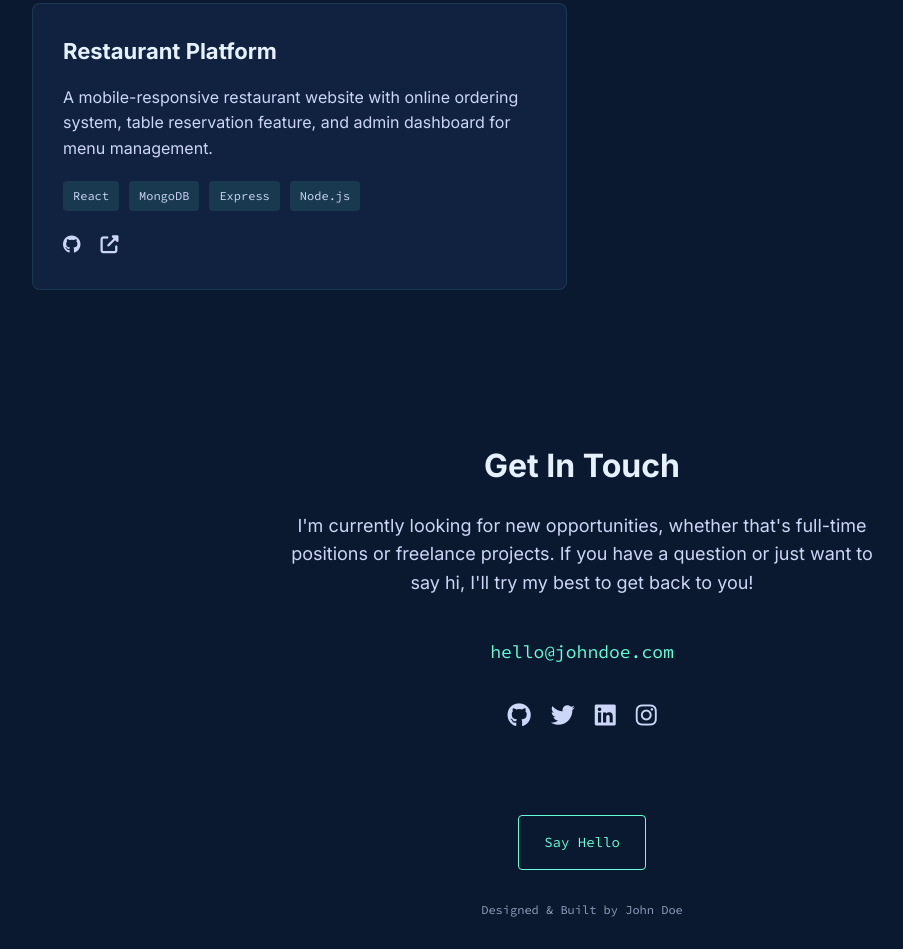
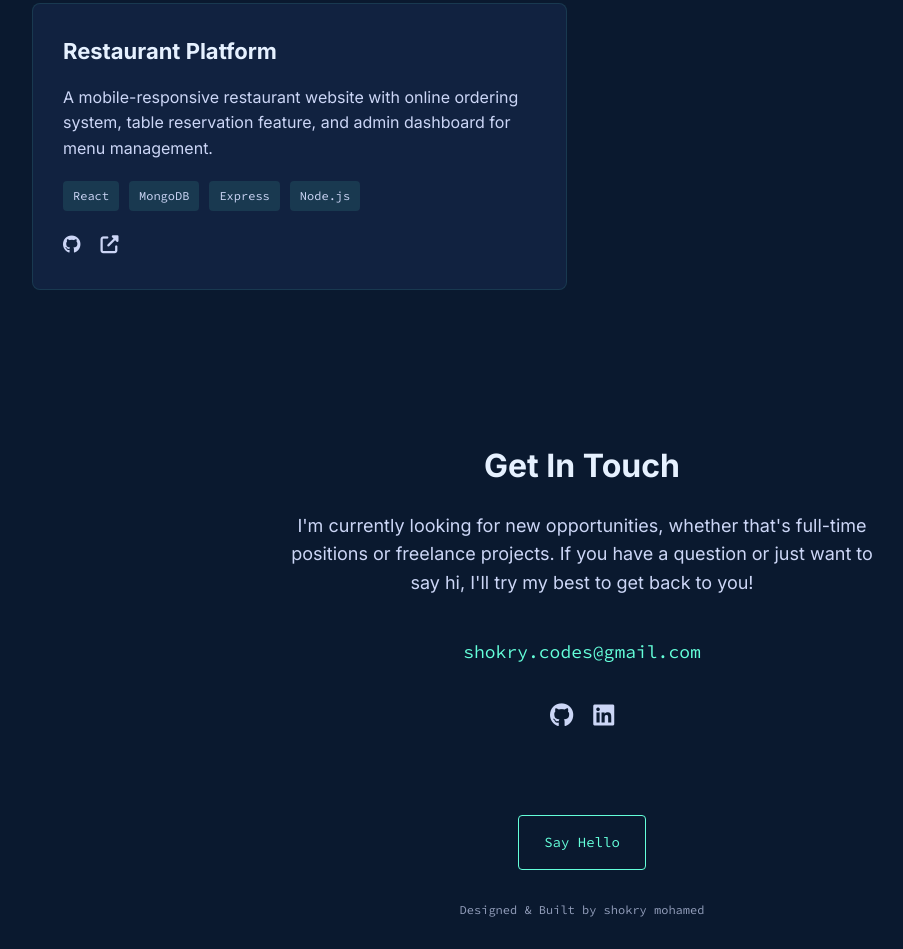
Before and after one commit to shokry77404/my-personal-wep-site, a plain HTML site: page index.html in a window 1280 px wide. Shown: the part 1863-2812 px from the top of the page, without its empty margins (58-961 px from the left). Drawn offline with Linux system fonts and the light colour scheme.

Commit message:
Add files via upload

```diff
--- a/index.html
+++ b/index.html
@@ -40,7 +40,7 @@
         <section id="about" class="about">
             <div class="about-text">
                 <h2 class="section-title">About Me</h2>
-                <p>Hello! My name is John and I enjoy creating things that live on the internet. My interest in web development started back in 2015 when I decided to try editing custom Tumblr themes — turns out hacking together a custom reblog button taught me a lot about HTML & CSS!</p>
+                <p>Hello! My name is shokry mohamed and I enjoy creating things that live on the internet. My interest in web development started back in 2015 when I decided to try editing custom Tumblr themes — turns out hacking together a custom reblog button taught me a lot about HTML & CSS!</p>
                 <p>Fast-forward to today, and I've had the privilege of working at an advertising agency, a start-up, and a huge corporation. My main focus these days is building accessible, inclusive products and digital experiences at Upstatement for a variety of clients.</p>
             </div>
             <div class="skills-container">
@@ -120,22 +120,22 @@
             <p>I'm currently looking for new opportunities, whether that's full-time positions or freelance projects. If you have a question or just want to say hi, I'll try my best to get back to you!</p>
 
             <div class="contact-info">
-                <a href="mailto:hello@johndoe.com" class="contact-email">hello@johndoe.com</a>
+                <a href="mailto:shokry.codes@gmail.com" class="contact-email">shokry.codes@gmail.com</a>
                 <div class="contact-social">
-                    <a href="#" title="GitHub"><i class="fab fa-github"></i></a>
-                    <a href="#" title="Twitter"><i class="fab fa-twitter"></i></a>
-                    <a href="#" title="LinkedIn"><i class="fab fa-linkedin"></i></a>
-                    <a href="#" title="Instagram"><i class="fab fa-instagram"></i></a>
+                    <a href="https://github.com/shokry77404" title="GitHub"><i class="fab fa-github"></i></a>
+
+                    <a href="https://www.linkedin.com/in/shokry-moh/" title="LinkedIn"><i class="fab fa-linkedin"></i></a>
+
                 </div>
             </div>
 
-            <a href="mailto:hello@johndoe.com" class="btn">Say Hello</a>
+            <a href="mailto:shokry.codes@gmail.com" class="btn">Say Hello</a>
         </section>
     </main>
 
     <footer>
         <div class="container">
-            <p>Designed & Built by John Doe</p>
+            <p>Designed & Built by shokry mohamed</p>
         </div>
     </footer>
 </body>
```
